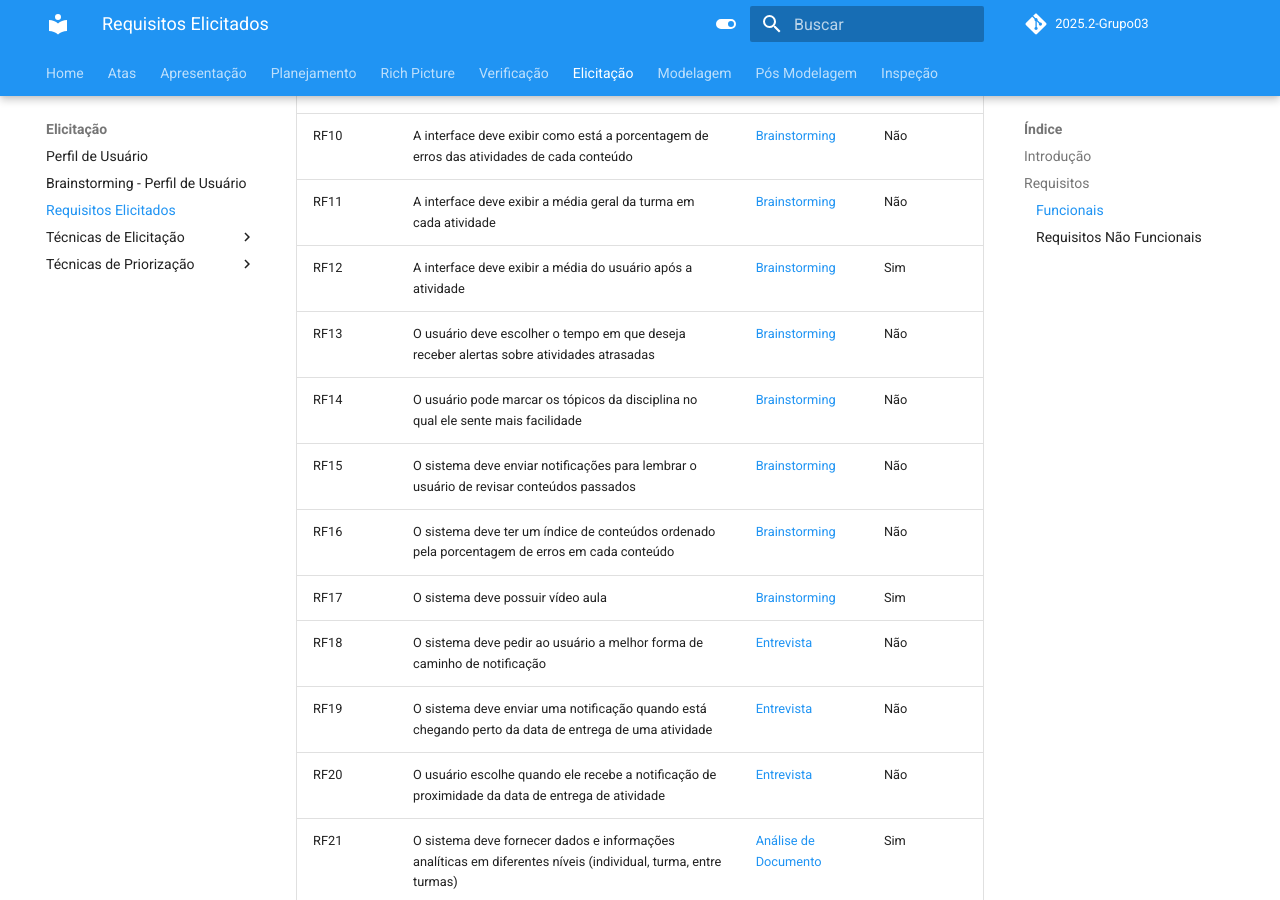
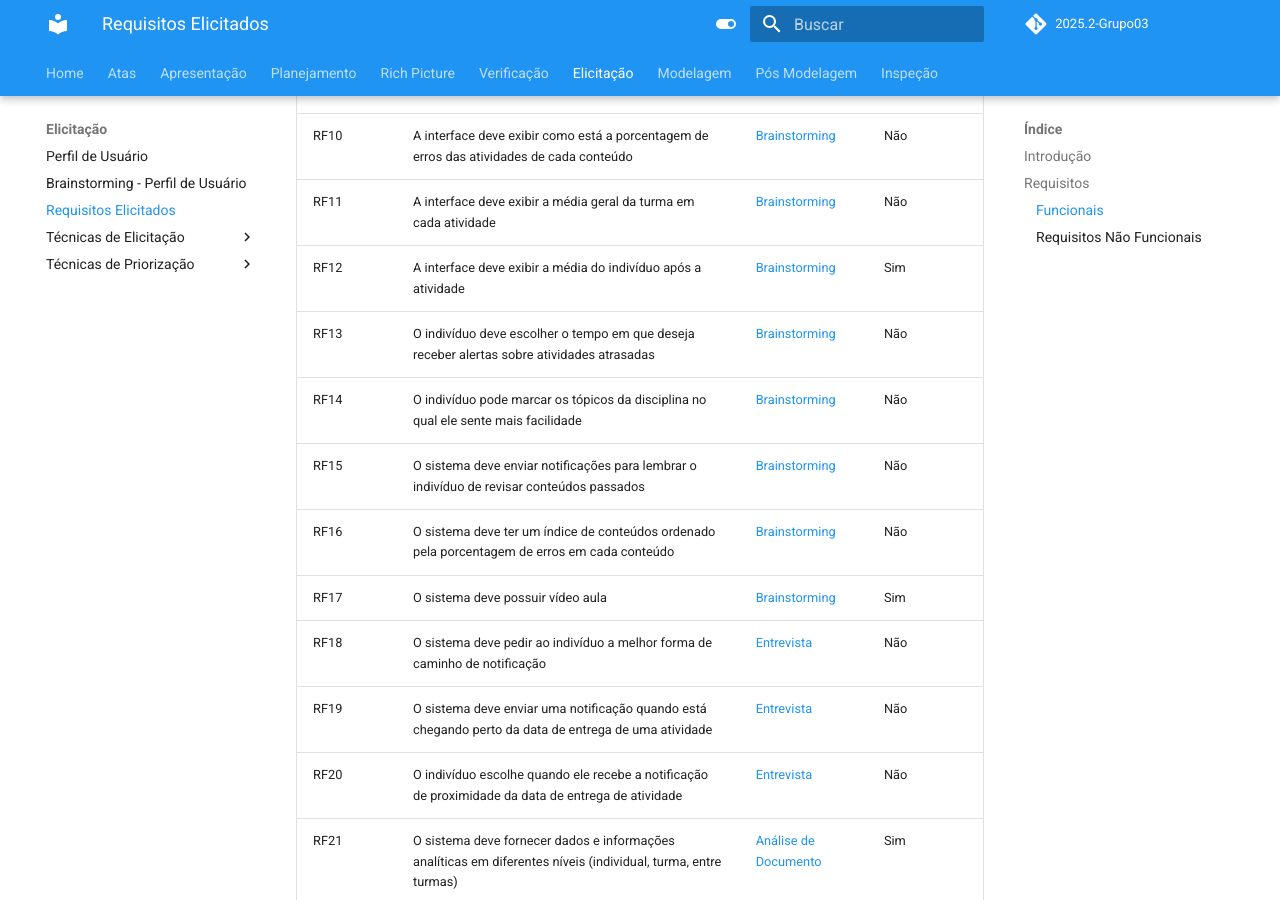
Before and after one commit to Requisitos-de-Software/2025.2-Grupo03, an MkDocs documentation site: the page built from docs/Elicitacao/requisitos_elicitados.md, in a window 1280 px wide and 900 px high, scrolled down 1326 px. Built offline with MkDocs 1.6.1 and Material for MkDocs 9.7.7, drawn with Linux system fonts in a browser that asks for light colours; comment, search, counter and statistics services are not loaded; some of the changed text lies outside the part shown.

Commit message:
Update requisitos_elicitados.md

```diff
--- a/docs/Elicitacao/requisitos_elicitados.md
+++ b/docs/Elicitacao/requisitos_elicitados.md
@@ -30,15 +30,15 @@ Tabela 1: Requisitos Funcionais
 | <a id="RF09"></a>RF09 | A interface deve exibir como está a porcentagem de acertos das atividades de cada conteúdo | [Brainstorming](https://requisitos-de-software.github.io/2025.2-Grupo03/Elicitacao/brainstorming/#requisitos-elicitados) | Não |
 | <a id="RF10"></a>RF10 | A interface deve exibir como está a porcentagem de erros das atividades de cada conteúdo | [Brainstorming](https://requisitos-de-software.github.io/2025.2-Grupo03/Elicitacao/brainstorming/#requisitos-elicitados) | Não |
 | <a id="RF11"></a>RF11 | A interface deve exibir a média geral da turma em cada atividade | [Brainstorming](https://requisitos-de-software.github.io/2025.2-Grupo03/Elicitacao/brainstorming/#requisitos-elicitados) | Não |
-| <a id="RF12"></a>RF12 | A interface deve exibir a média do usuário após a atividade | [Brainstorming](https://requisitos-de-software.github.io/2025.2-Grupo03/Elicitacao/brainstorming/#requisitos-elicitados) | Sim |
-| <a id="RF13"></a>RF13 | O usuário deve escolher o tempo em que deseja receber alertas sobre atividades atrasadas | [Brainstorming](https://requisitos-de-software.github.io/2025.2-Grupo03/Elicitacao/brainstorming/#requisitos-elicitados) | Não |
-| <a id="RF14"></a>RF14 | O usuário pode marcar os tópicos da disciplina no qual ele sente mais facilidade | [Brainstorming](https://requisitos-de-software.github.io/2025.2-Grupo03/Elicitacao/brainstorming/#requisitos-elicitados) | Não |
-| <a id="RF15"></a>RF15 | O sistema deve enviar notificações para lembrar o usuário de revisar conteúdos passados | [Brainstorming](https://requisitos-de-software.github.io/2025.2-Grupo03/Elicitacao/brainstorming/#requisitos-elicitados) | Não |
+| <a id="RF12"></a>RF12 | A interface deve exibir a média do indivíduo após a atividade | [Brainstorming](https://requisitos-de-software.github.io/2025.2-Grupo03/Elicitacao/brainstorming/#requisitos-elicitados) | Sim |
+| <a id="RF13"></a>RF13 | O indivíduo deve escolher o tempo em que deseja receber alertas sobre atividades atrasadas | [Brainstorming](https://requisitos-de-software.github.io/2025.2-Grupo03/Elicitacao/brainstorming/#requisitos-elicitados) | Não |
+| <a id="RF14"></a>RF14 | O indivíduo pode marcar os tópicos da disciplina no qual ele sente mais facilidade | [Brainstorming](https://requisitos-de-software.github.io/2025.2-Grupo03/Elicitacao/brainstorming/#requisitos-elicitados) | Não |
+| <a id="RF15"></a>RF15 | O sistema deve enviar notificações para lembrar o indivíduo de revisar conteúdos passados | [Brainstorming](https://requisitos-de-software.github.io/2025.2-Grupo03/Elicitacao/brainstorming/#requisitos-elicitados) | Não |
 | <a id="RF16"></a>RF16 | O sistema deve ter um índice de conteúdos ordenado pela porcentagem de erros em cada conteúdo | [Brainstorming](https://requisitos-de-software.github.io/2025.2-Grupo03/Elicitacao/brainstorming/#requisitos-elicitados) | Não |
 | <a id="RF17"></a>RF17 | O sistema deve possuir vídeo aula | [Brainstorming](https://requisitos-de-software.github.io/2025.2-Grupo03/Elicitacao/brainstorming/#requisitos-elicitados) | Sim |
-| <a id="RF18"></a>RF18 | O sistema deve pedir ao usuário a melhor forma de caminho de notificação | [Entrevista](https://requisitos-de-software.github.io/2025.2-Grupo03/Elicitacao/entrevista/) | Não |
+| <a id="RF18"></a>RF18 | O sistema deve pedir ao indivíduo a melhor forma de caminho de notificação | [Entrevista](https://requisitos-de-software.github.io/2025.2-Grupo03/Elicitacao/entrevista/) | Não |
 | <a id="RF19"></a>RF19 | O sistema deve enviar uma notificação quando está chegando perto da data de entrega de uma atividade | [Entrevista](https://requisitos-de-software.github.io/2025.2-Grupo03/Elicitacao/entrevista/) | Não |
-| <a id="RF20"></a>RF20 | O usuário escolhe quando ele recebe a notificação de proximidade da data de entrega de atividade | [Entrevista](https://requisitos-de-software.github.io/2025.2-Grupo03/Elicitacao/entrevista/) | Não |
+| <a id="RF20"></a>RF20 | O indivíduo escolhe quando ele recebe a notificação de proximidade da data de entrega de atividade | [Entrevista](https://requisitos-de-software.github.io/2025.2-Grupo03/Elicitacao/entrevista/) | Não |
 | <a id="RF21"></a>RF21 | O sistema deve fornecer dados e informações analíticas em diferentes níveis (individual, turma, entre turmas) | [Análise de Documento](https://requisitos-de-software.github.io/2025.2-Grupo03/Elicitacao/analise_de_documentos/#requisitos-funcionais) | Sim |
 | <a id="RF22"></a>RF22 | As análises devem ser em tempo real e apresentadas em gráficos (barra, coluna, linha, pizza). | [Análise de Documento](https://requisitos-de-software.github.io/2025.2-Grupo03/Elicitacao/analise_de_documentos/#requisitos-funcionais) | Sim |
 | <a id="RF23"></a>RF23 | Deve mostrar como o desempenho está sendo calculado. | [Análise de Documento](https://requisitos-de-software.github.io/2025.2-Grupo03/Elicitacao/analise_de_documentos/#requisitos-funcionais) | Não |
@@ -57,14 +57,14 @@ Tabela 1: Requisitos Funcionais
 | <a id="RF36"></a>RF36 | A interação deve visar a compreensão da situação de aprendizagem. | [Análise de Documento](https://requisitos-de-software.github.io/2025.2-Grupo03/Elicitacao/analise_de_documentos/#requisitos-funcionais) | Sim |
 | <a id="RF37"></a>RF37 | A inferência deve envolver Lógica Fuzzy, permitindo avaliações graduais (ex.: "bom", "razoável", "fraco"). | [Análise de Documento](https://requisitos-de-software.github.io/2025.2-Grupo03/Elicitacao/analise_de_documentos/#requisitos-funcionais) | Sim |
 | <a id="RF38"></a>RF38 | O assistente virtual deve ser visível na interface | [Brainstorming](https://requisitos-de-software.github.io/2025.2-Grupo03/Elicitacao/brainstorming/#requisitos-elicitados) | Sim |
-| <a id="RF39"></a>RF39 | O assistente virtual deve ser customizável pelo usuário | [Brainstorming](https://requisitos-de-software.github.io/2025.2-Grupo03/Elicitacao/brainstorming/#requisitos-elicitados) | Não |
+| <a id="RF39"></a>RF39 | O assistente virtual deve ser customizável pelo indivíduo | [Brainstorming](https://requisitos-de-software.github.io/2025.2-Grupo03/Elicitacao/brainstorming/#requisitos-elicitados) | Não |
 | <a id="RF40"></a>RF40 | O assistente virtual deve sugerir questões com o conteúdo da vídeo aula | [Brainstorming](https://requisitos-de-software.github.io/2025.2-Grupo03/Elicitacao/brainstorming/#requisitos-elicitados) | Sim |
 | <a id="RF41"></a>RF41 | O assistente virtual deve notificar qual conteúdo o aluno está tendo mais dificuldade | [Brainstorming](https://requisitos-de-software.github.io/2025.2-Grupo03/Elicitacao/brainstorming/#requisitos-elicitados) | Não |
 | <a id="RF42"></a>RF42 | O assistente virtual deve notificar o professor da disciplina com que parte do conteúdo os alunos estão tendo mais dificuldade | [Brainstorming](https://requisitos-de-software.github.io/2025.2-Grupo03/Elicitacao/brainstorming/#requisitos-elicitados) | Sim |
 | <a id="RF43"></a>RF43 | O sistema deve facilitar a interação entre monitores, professores e alunos. | [Análise de Documento](https://requisitos-de-software.github.io/2025.2-Grupo03/Elicitacao/analise_de_documentos/#requisitos-funcionais) | Sim |
 | <a id="RF44"></a>RF44 | Deve fornecer chat síncrono para interação a distância. | [Análise de Documento](https://requisitos-de-software.github.io/2025.2-Grupo03/Elicitacao/analise_de_documentos/#requisitos-funcionais) | Sim |
 | <a id="RF45"></a>RF45 | O assistente virtual deve acompanhar interações | [Análise de Documento](https://requisitos-de-software.github.io/2025.2-Grupo03/Elicitacao/analise_de_documentos/#requisitos-funcionais) | Sim |
-| <a id="RF46"></a>RF46 | O assistente virtual deve fornecer dados relevantes ao usuário (progresso do aluno) | [Análise de Documento](https://requisitos-de-software.github.io/2025.2-Grupo03/Elicitacao/analise_de_documentos/#requisitos-funcionais) | Sim |
+| <a id="RF46"></a>RF46 | O assistente virtual deve fornecer dados relevantes ao indivíduo (progresso do aluno) | [Análise de Documento](https://requisitos-de-software.github.io/2025.2-Grupo03/Elicitacao/analise_de_documentos/#requisitos-funcionais) | Sim |
 | <a id="RF47"></a>RF47 | Deve disponibilizar informações sobre horários e locais de monitoria. | [Análise de Documento](https://requisitos-de-software.github.io/2025.2-Grupo03/Elicitacao/analise_de_documentos/#requisitos-funcionais) | Sim |
 | <a id="RF48"></a>RF48 | O assistente virtual deve fornecer orientação pedagógica individualizada, baseada na TAS e no desejo didático dos docentes. | [Análise de Documento](https://requisitos-de-software.github.io/2025.2-Grupo03/Elicitacao/analise_de_documentos/#requisitos-funcionais) | Sim |
 | <a id="RF49"></a>RF49 | O assistente virtual deve analisar a situação cognitiva de cada aluno e atuar como agente colaborativo na aprendizagem. | [Análise de Documento](https://requisitos-de-software.github.io/2025.2-Grupo03/Elicitacao/analise_de_documentos/#requisitos-funcionais) | Não |
```
Also changed, not shown: other parts of docs/Elicitacao/requisitos_elicitados.md (+3 -3 lines).
